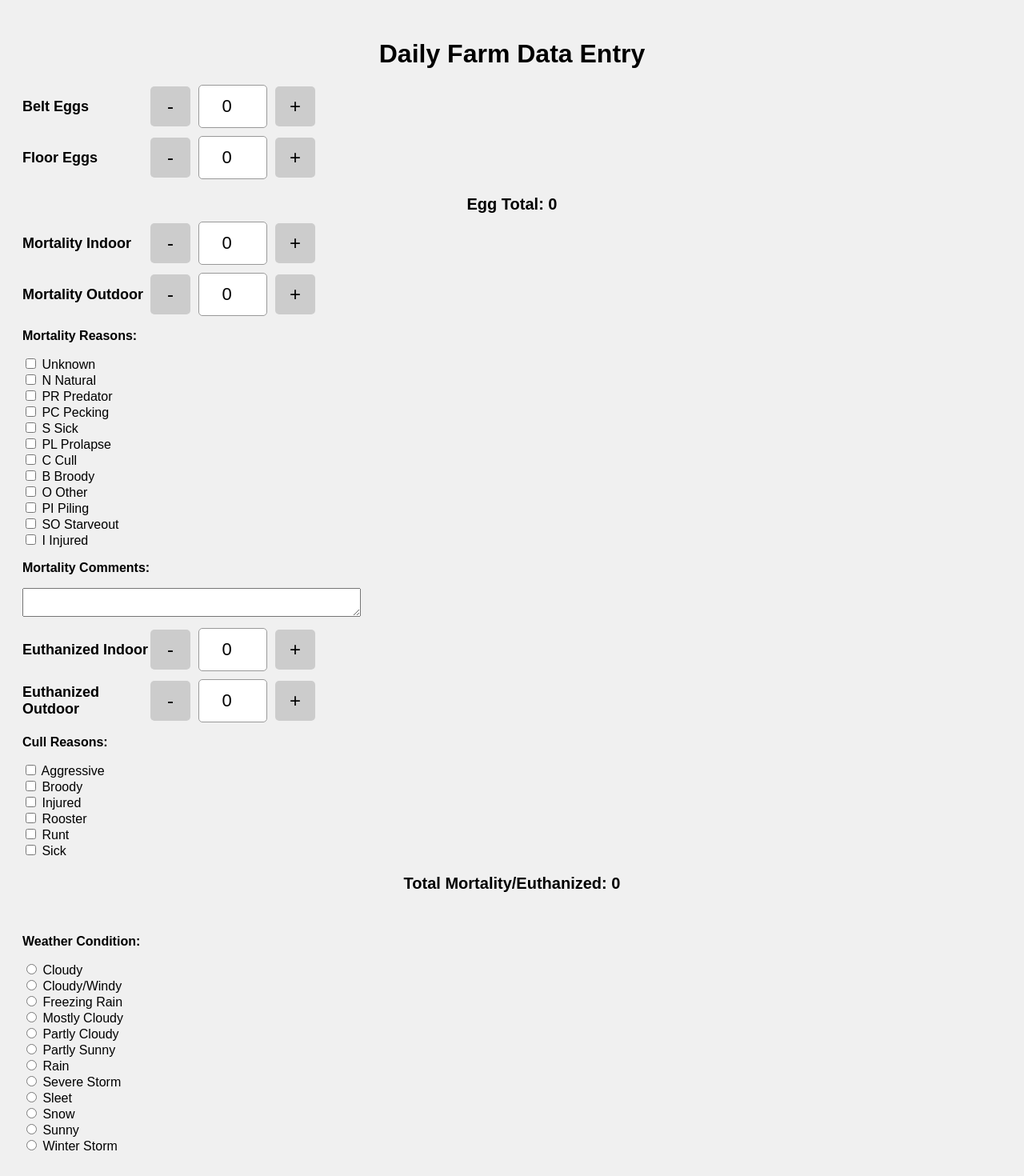
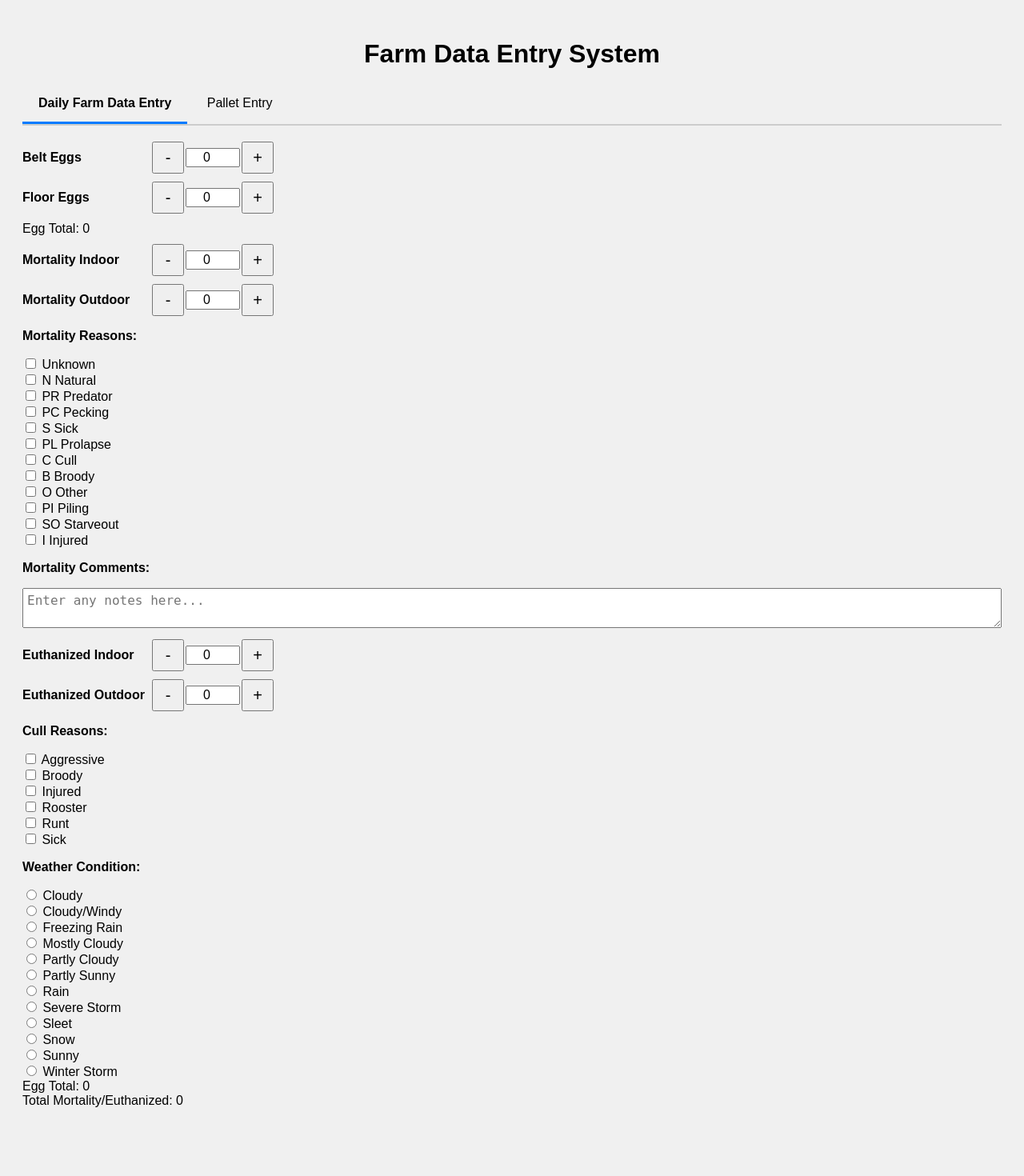
Before and after one commit to Davidwedel/New_Data_Logger, a Python web app: template templates/index.html in a window 1280 px wide. Shown: the whole page at 80% size. After the commit the page ends 1384 px from the top, so only its background shows below. Run offline with Jinja, Linux system fonts and the light colour scheme; the template is opened without the code that fills it, so the values that code supplies are empty.

Commit message:
pallet tab done

```diff
--- a/templates/index.html
+++ b/templates/index.html
@@ -4,7 +4,7 @@
 <head>
 <meta charset="UTF-8">
 <meta name="viewport" content="width=device-width, initial-scale=1.0">
-  <title>Daily Farm Data Entry</title>
+<title>Farm Data Entry Tabs</title>
 <style>
   body {
     font-family: Arial, sans-serif;
@@ -17,6 +17,32 @@
     margin-bottom: 20px;
   }
 
+  /* Tabs */
+  .tab {
+    overflow: hidden;
+    border-bottom: 2px solid #ccc;
+    margin-bottom: 20px;
+  }
+
+  .tab button {
+    background-color: inherit;
+    border: none;
+    outline: none;
+    padding: 14px 20px;
+    cursor: pointer;
+    font-size: 16px;
+  }
+
+  .tab button.active {
+    border-bottom: 3px solid #007BFF;
+    font-weight: bold;
+  }
+
+  /* Tab content */
+  .tabcontent {
+    display: none;
+  }
+
   .spinner-container {
     display: flex;
     align-items: center;
@@ -26,7 +52,6 @@
   .spinner-label {
     width: 160px;
     font-weight: bold;
-      font-size: 18px;
   }
 
   .spinner {
@@ -35,42 +60,59 @@
   }
 
   .spinner button {
-      width: 50px;
-      height: 50px;
-      font-size: 24px;
+    width: 40px;
+    height: 40px;
+    font-size: 20px;
     cursor: pointer;
-      border: none;
-      background-color: #ccc;
-      border-radius: 5px;
+    margin: 0 2px;
   }
 
   .spinner input {
-      width: 80px;
-      height: 50px;
+    width: 60px;
     text-align: center;
-      font-size: 22px;
-      margin: 0 10px;
-      border-radius: 5px;
-      border: 1px solid #999;
+    font-size: 16px;
   }
 
-    .spinner button:active {
-      background-color: #aaa;
+  input[type="number"] {
+    min: 0;
   }
 
-    #eggresult, #result {
-      margin-top: 20px;
-      font-weight: bold;
-      font-size: 20px;
+  textarea {
+    width: 100%;
+    font-size: 16px;
+    padding: 5px;
+    box-sizing: border-box;
+  }
+
+  table {
+    width: 100%;
+    border-collapse: collapse;
+    margin-top: 10px;
+  }
+
+  th, td {
+    border: 1px solid #ccc;
+    padding: 8px;
     text-align: center;
+  }
+
+  th {
+    background-color: #ddd;
   }
 </style>
 </head>
 <body>
 
-  <h1>Daily Farm Data Entry</h1>
+<h1>Farm Data Entry System</h1>
 
-  <!-- Egg Inputs -->
+<!-- Tab buttons -->
+<div class="tab">
+  <button class="tablinks active" onclick="openTab(event, 'daily')">Daily Farm Data Entry</button>
+  <button class="tablinks" onclick="openTab(event, 'pallet')">Pallet Entry</button>
+</div>
+
+<!-- Daily Farm Data Entry Tab -->
+<div id="daily" class="tabcontent" style="display:block;">
   <div class="spinner-container">
     <span class="spinner-label">Belt Eggs</span>
     <div class="spinner">
@@ -91,7 +133,6 @@
 
   <div id="eggresult">Egg Total: 0</div>
 
-  <!-- Mortality / Euthanized Inputs -->
   <div class="spinner-container">
     <span class="spinner-label">Mortality Indoor</span>
     <div class="spinner">
@@ -110,7 +151,6 @@
     </div>
   </div>
 
-
   <p><strong>Mortality Reasons:</strong></p>
   <label><input type="checkbox" name="mortalityReason" value="Unknown"> Unknown</label><br>
   <label><input type="checkbox" name="mortalityReason" value="N Natural"> N Natural</label><br>
@@ -125,9 +165,8 @@
   <label><input type="checkbox" name="mortalityReason" value="SO Starveout"> SO Starveout</label><br>
   <label><input type="checkbox" name="mortalityReason" value="I Injured"> I Injured</label>
 
-
   <p><strong>Mortality Comments:</strong></p>
-<textarea id="comments" name="comments" rows="2" cols="50" placeholder=""></textarea>
+  <textarea id="comments" rows="2" placeholder="Enter any notes here..."></textarea>
 
   <div class="spinner-container">
     <span class="spinner-label">Euthanized Indoor</span>
@@ -147,7 +186,6 @@
     </div>
   </div>
 
-
   <p><strong>Cull Reasons:</strong></p>
   <label><input type="checkbox" name="cullReason" value="Aggressive"> Aggressive</label><br>
   <label><input type="checkbox" name="cullReason" value="Broody"> Broody</label><br>
@@ -155,10 +193,6 @@
   <label><input type="checkbox" name="cullReason" value="Rooster"> Rooster</label><br>
   <label><input type="checkbox" name="cullReason" value="Runt"> Runt</label><br>
   <label><input type="checkbox" name="cullReason" value="Sick"> Sick</label>
-  <div id="result">Total Mortality/Euthanized: 0</div>
-  <br>
-  <br>
-
 
   <p><strong>Weather Condition:</strong></p>
   <label><input type="radio" name="weather" value="Cloudy"> Cloudy</label><br>
@@ -173,7 +207,60 @@
   <label><input type="radio" name="weather" value="Snow"> Snow</label><br>
   <label><input type="radio" name="weather" value="Sunny"> Sunny</label><br>
   <label><input type="radio" name="weather" value="Winter Storm"> Winter Storm</label>
+
+  <div id="eggresult">Egg Total: 0</div>
+  <div id="result">Total Mortality/Euthanized: 0</div>
+</div>
+
+<!-- Pallet Entry Tab -->
+<div id="pallet" class="tabcontent">
+  <h2>Pallet Entry</h2>
+  <table>
+    <thead>
+      <tr>
+        <th>Pallet ID</th>
+        <th>Weight (lbs)</th>
+      </tr>
+    </thead>
+    <tbody>
+      <tr>
+        <td><input type="text" placeholder="Enter Pallet ID"></td>
+        <td><input type="number" value="0" min="0" step="1"></td>
+      </tr>
+    </tbody>
+  </table>
+  <br>
+<button onclick="clearPallets()">Submit Pallet Data</button>
+</div>
+
 <script>
+
+function clearPallets() {
+  // Select all text and number inputs inside the pallet table
+  const palletInputs = document.querySelectorAll('#pallet table input');
+  palletInputs.forEach(input => {
+    if(input.type === 'number') {
+      input.value = 0;   // reset weight
+    } else {
+      input.value = '';  // reset pallet ID and notes
+    }
+  });
+}
+function openTab(evt, tabName) {
+  var i, tabcontent, tablinks;
+  tabcontent = document.getElementsByClassName("tabcontent");
+  for (i = 0; i < tabcontent.length; i++) {
+    tabcontent[i].style.display = "none";
+  }
+  tablinks = document.getElementsByClassName("tablinks");
+  for (i = 0; i < tablinks.length; i++) {
+    tablinks[i].className = tablinks[i].className.replace(" active", "");
+  }
+  document.getElementById(tabName).style.display = "block";
+  evt.currentTarget.className += " active";
+}
+
+// Spinner functions
 function increment(id) {
   const input = document.getElementById(id);
   input.value = parseInt(input.value || 0) + 1;
@@ -187,13 +274,12 @@
   updateSums();
 }
 
+// Update totals
 function updateSums() {
-      // Eggs sum
   const e1 = parseInt(document.getElementById('egg1').value || 0);
   const e2 = parseInt(document.getElementById('egg2').value || 0);
   document.getElementById('eggresult').textContent = "Egg Total: " + (e1 + e2);
 
-      // Mortality / Euthanized sum
   const n1 = parseInt(document.getElementById('num1').value || 0);
   const n2 = parseInt(document.getElementById('num2').value || 0);
   const n3 = parseInt(document.getElementById('num3').value || 0);
```
Lines whose indentation alone changed are shown as unchanged.
